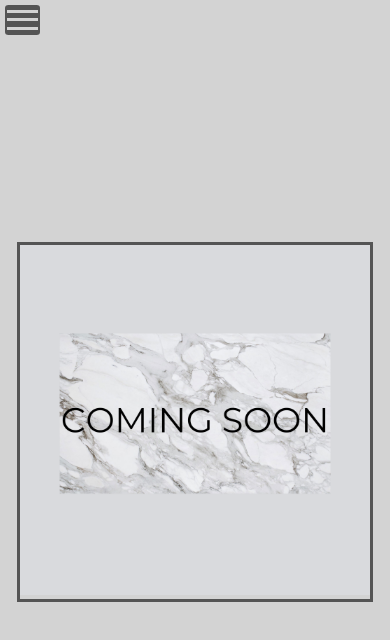
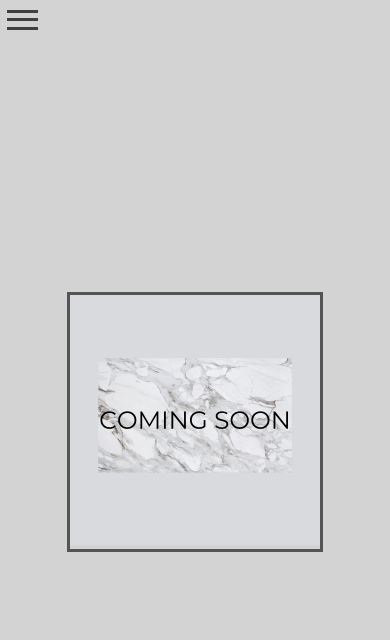
Before and after one commit to lauramills2021/LauraMillsPortfolio, a plain HTML site: page coding.html in a window 390 px wide. Drawn offline with Linux system fonts and the light colour scheme.

Commit message:
coding examples image made smaller for xs view-ports

```diff
--- a/scss/layout/_coding.scss
+++ b/scss/layout/_coding.scss
@@ -13,9 +13,9 @@
 #coding-content {
     border: solid 3px $primary-darker;
     img {
-        max-width: 350px;
+        max-width: 250px;
         @include mq('sm') {
-            max-width: 450px;
+            max-width: 350px;
         }
         @include mq('md') {
             max-width: 500px;
--- a/scss/layout/_navigation.scss
+++ b/scss/layout/_navigation.scss
@@ -45,8 +45,6 @@
     flex-direction: column;
     justify-content: space-around;
     padding: 2px;
-    background-color: $primary-darker;
-    border-radius: 10%;
     @include mq('sm') {
         display: none;
     }
@@ -55,7 +53,7 @@
 .line {
     width: 100%;
     height: 3px;
-    background-color: $primary-light;
+    background-color: $primary-font;
     justify-content: center;
     transition: all .8s;
 }
```
Also changed, not shown: scss/style.css, 1 other file.
